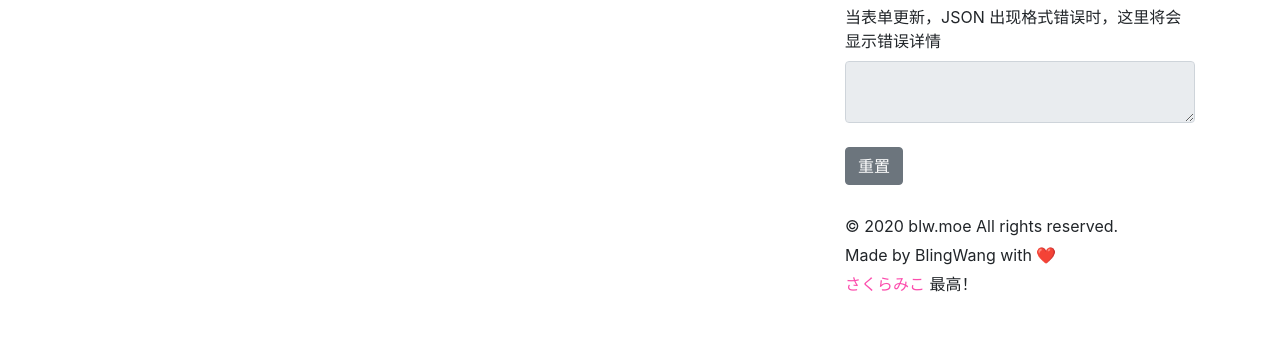
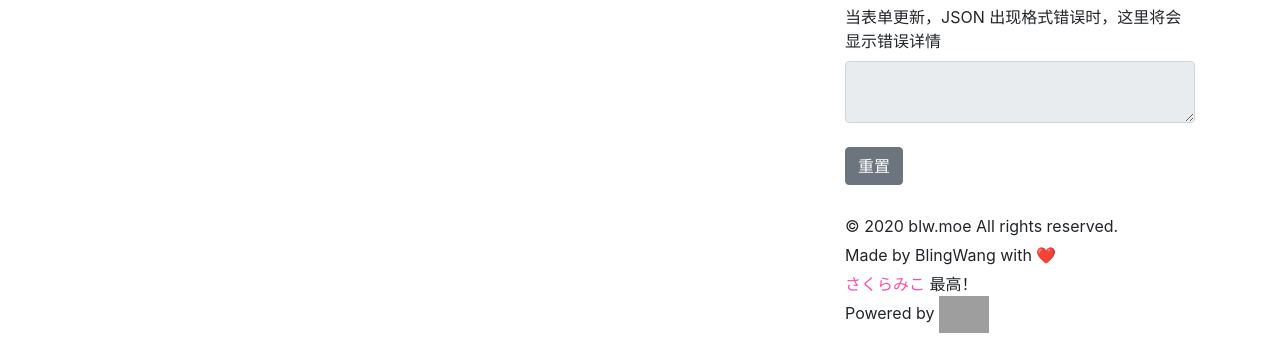
Before and after one commit to paizi/VoiceEditor, a plain HTML site: page index.html in a window 1280 px wide. Shown: the part 652-1001 px from the top of the page. Before the commit the page ends 948 px from the top, so only its background shows below. Drawn offline with nearby package versions, Linux system fonts and the light colour scheme; grey boxes are pictures that could not be loaded; a script that the page names is missing.

Commit message:
Update index.html

```diff
--- a/index.html
+++ b/index.html
@@ -41,6 +41,7 @@
         <p class="footer">© 2020 blw.moe All rights reserved.</p>
         <p class="footer">Made by BlingWang with ❤️</p>
         <p class="footer"><span style="color: #fc4dad;">さくらみこ</span> 最高！</p>
+        <p>Powered by <a href="https://vercel.com/?utm_source=voice-editor&utm_campaign=oss"><img width="50" src="https://cdn.jsdelivr.net/gh/paizi/vue-test/vercel.svg"></a></p>
       </div>
     </div>
   </div>
```
